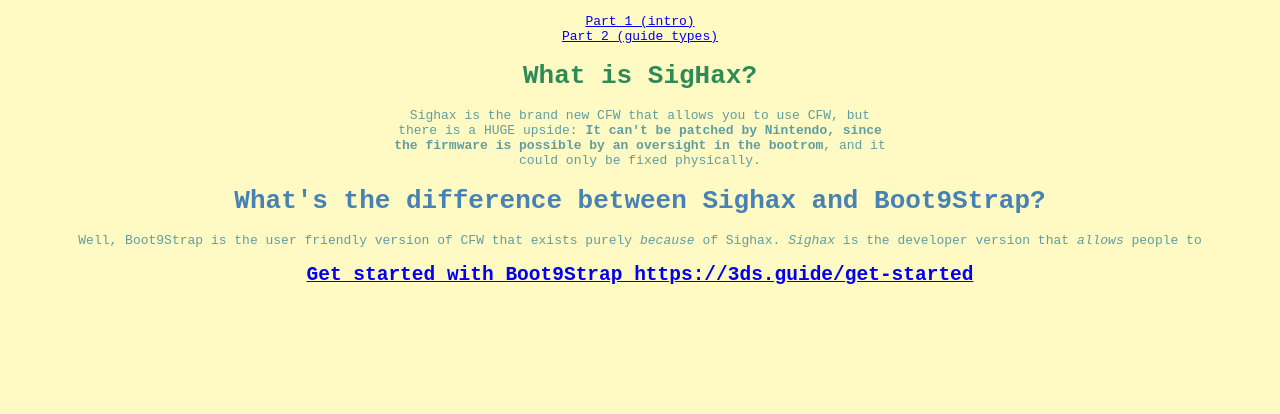
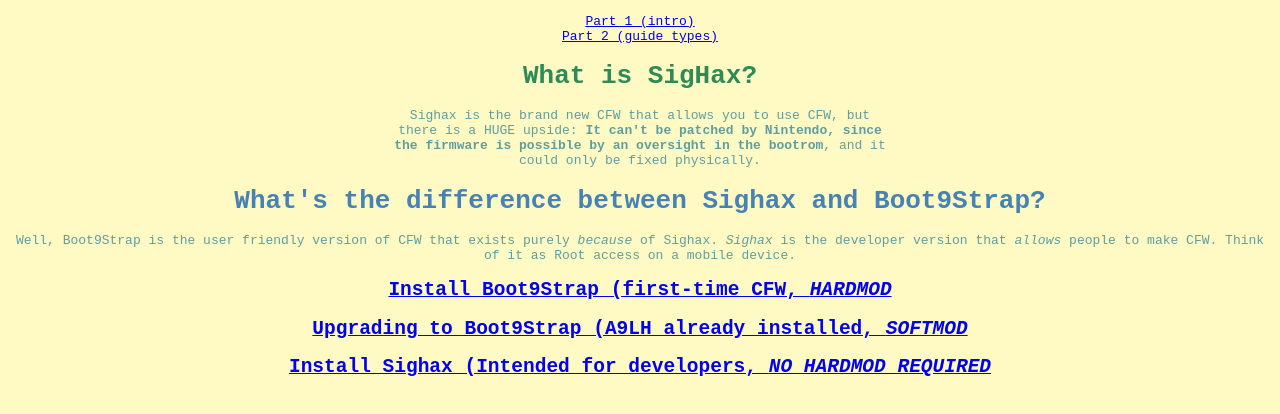
Before and after one commit to pillows2/3DSHacks, a plain HTML site: page sighax.html in a window 1280 px wide. Shown: the part 370-784 px from the top of the page. Drawn offline with Linux system fonts and the light colour scheme.

Commit message:
Update sighax.html

```diff
--- a/sighax.html
+++ b/sighax.html
@@ -14,13 +14,8 @@
 
 <h1><center><font face="monospace" color="steelblue">What's the difference between Sighax and Boot9Strap?</font></center></h1>
 
-  <p style="width:39%;"><center>Well, Boot9Strap is the user friendly version of CFW that exists purely <i>because</i> of Sighax. <i>Sighax</i> is the developer version that <i>allows</i> people to
+<p style="width:39%;"><center>Well, Boot9Strap is the user friendly version of CFW that exists purely <i>because</i> of Sighax. <i>Sighax</i> is the developer version that <i>allows</i> people to make CFW. Think of it as Root access on a mobile device.</center></p>
 
-
-
-<h2><a href="https://3ds.guide/get-started">Get started with Boot9Strap
-
-
-
-
-https://3ds.guide/get-started
+<font face="monospace" color="steelblue"><h2><a href="https://3ds.guide/get-started">Install Boot9Strap (first-time CFW, <i>HARDMOD</i></a></h2></font>
+<font face="monospace" color="crimson"><h2><a href="https://3ds.guide/updating-to-boot9strap">Upgrading to Boot9Strap (A9LH already installed, <i>SOFTMOD</i></a></h2></font>
+<font face="monospace" color="#71F813"><h2><a href="www.sighax.com">Install Sighax (Intended for developers, <i>NO HARDMOD REQUIRED</i></a></h2></font>
```
